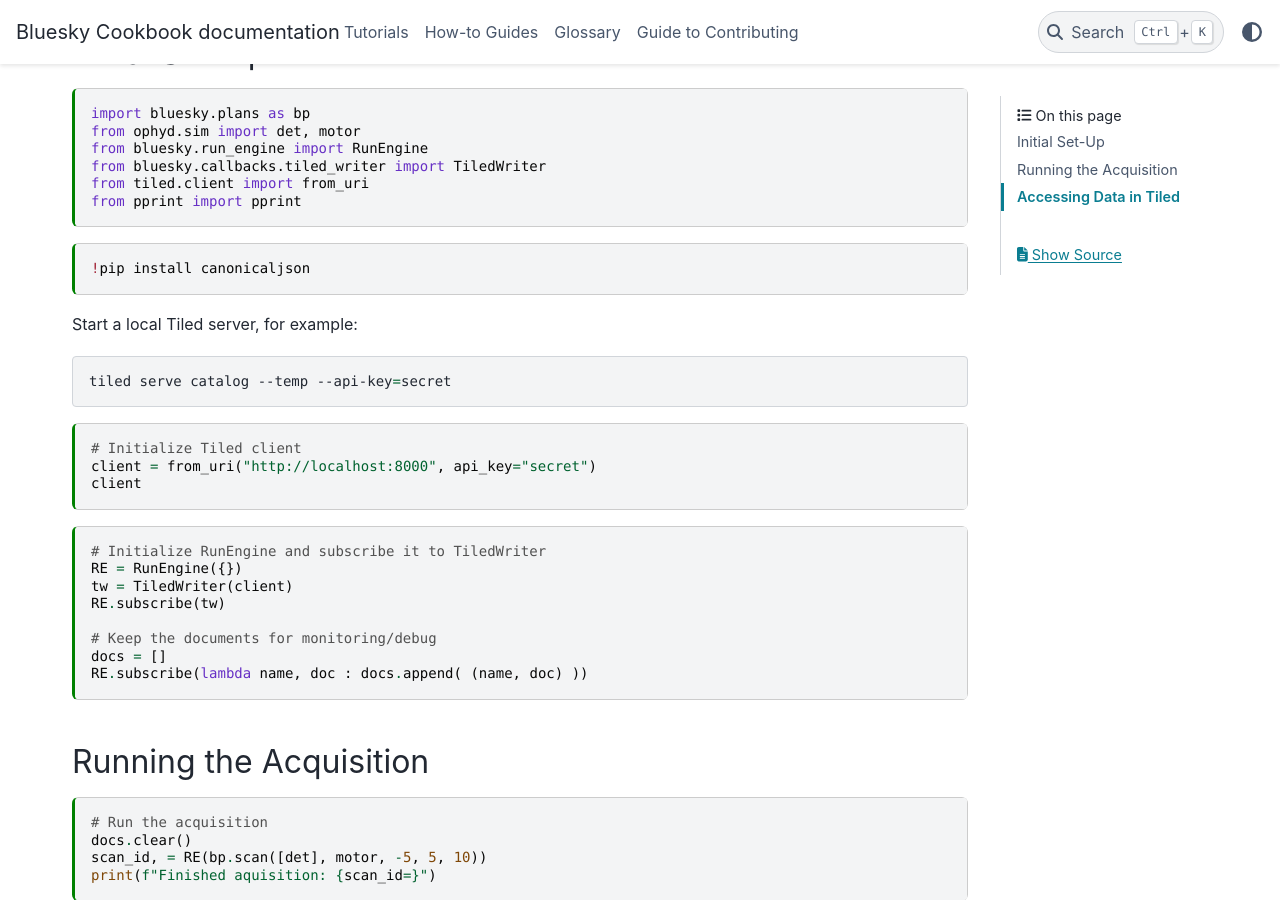
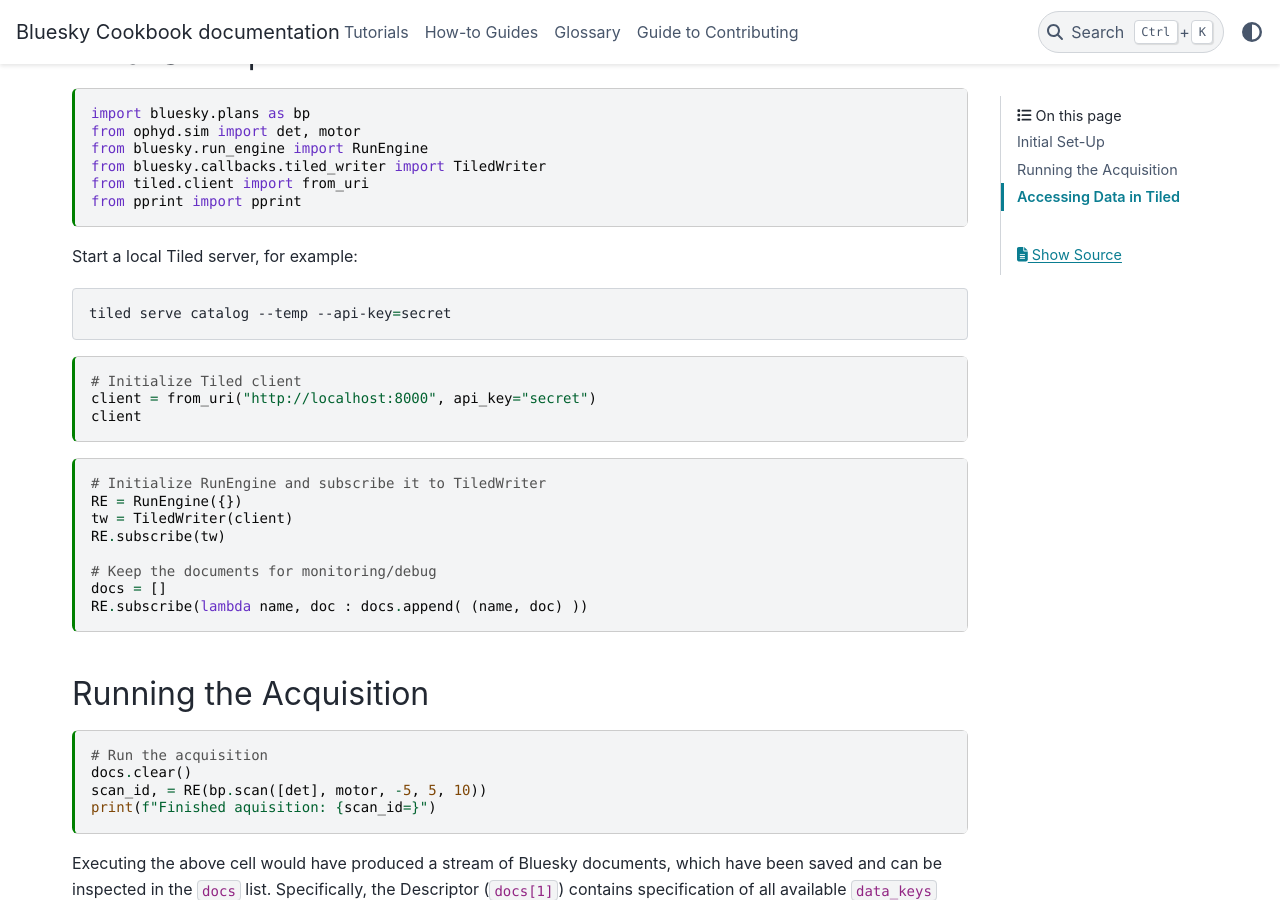
Before and after one commit to bluesky/bluesky-cookbook, a Sphinx documentation site: the page built from docs/tutorials/tiled_integration/main.md, in a window 1280 px wide and 900 px high, scrolled down 501 px. Built offline with Sphinx 7.4.7 and the PyData theme 0.15.4, drawn with Linux system fonts in a browser that asks for light colours.

Commit message:
Use PyPI because conda is behind and missing a dep.

````diff
--- a/docs/tutorials/tiled_integration/main.md
+++ b/docs/tutorials/tiled_integration/main.md
@@ -30,10 +30,6 @@
 from bluesky.callbacks.tiled_writer import TiledWriter
 from tiled.client import from_uri
 from pprint import pprint
-```
-
-```{code-cell} ipython3
-!pip install canonicaljson
 ```
 
 Start a local Tiled server, for example:
--- a/pixi.toml
+++ b/pixi.toml
@@ -26,8 +26,6 @@
 jupyterlab-myst = ">=2.4.2,<3"
 pydata-sphinx-theme = ">=0.15.4,<0.16"
 sphinxcontrib-serializinghtml = ">=1.1.10,<2"
-tiled-server = ">=0.1.0b8,<0.2"
-tiled-client = ">=0.1.0b8,<0.2"
 numpy = "<2.0.0"
 aioca = ">=1.7,<2"
 
@@ -39,6 +37,7 @@
 bluesky = { git = "https://github.com/bluesky/bluesky.git", rev = "51bfc0339a75d8ae1f6e697dba51f524322d34ef"}
 ophyd-async = { version = ">=0.6.0", extras=["sim"]}
 ophyd = ">=1.9.0, <2"
+tiled = { version =">=0.1.0b12,<0.2", extras=["all"]}
 
 [feature.jupyterlite.dependencies]
 jupyterlab = "~=4.2.4"
````
